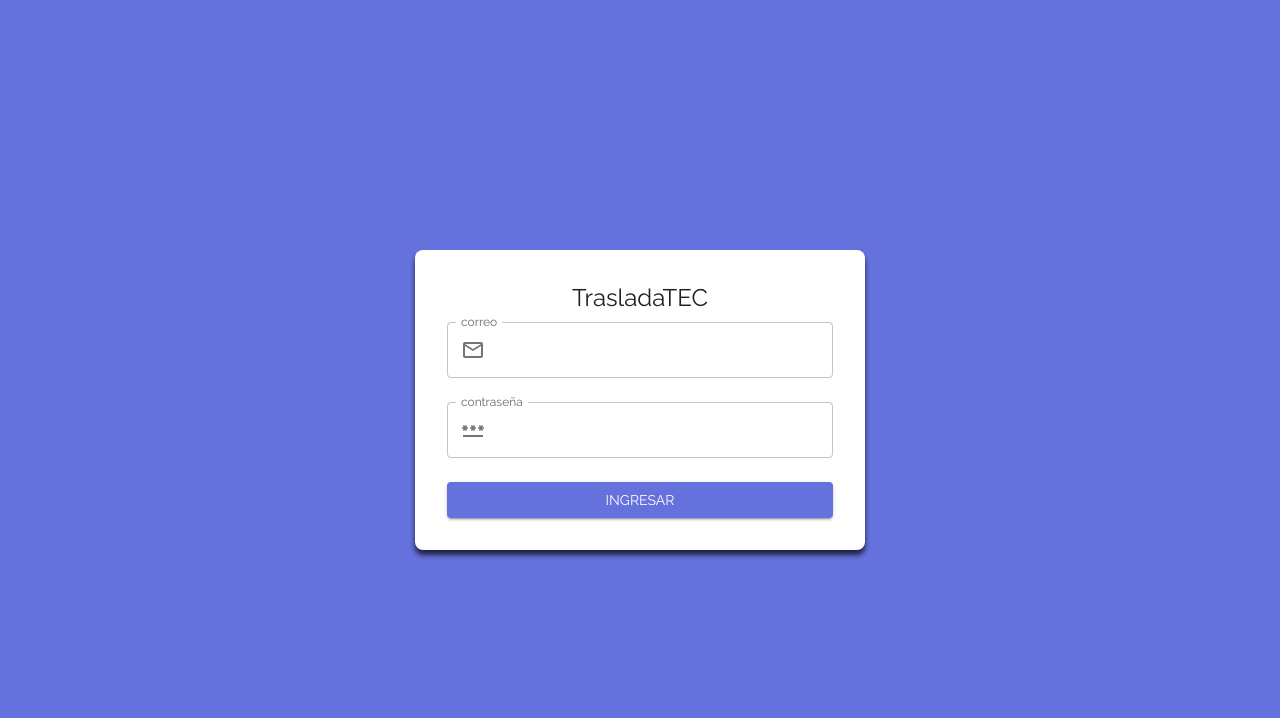
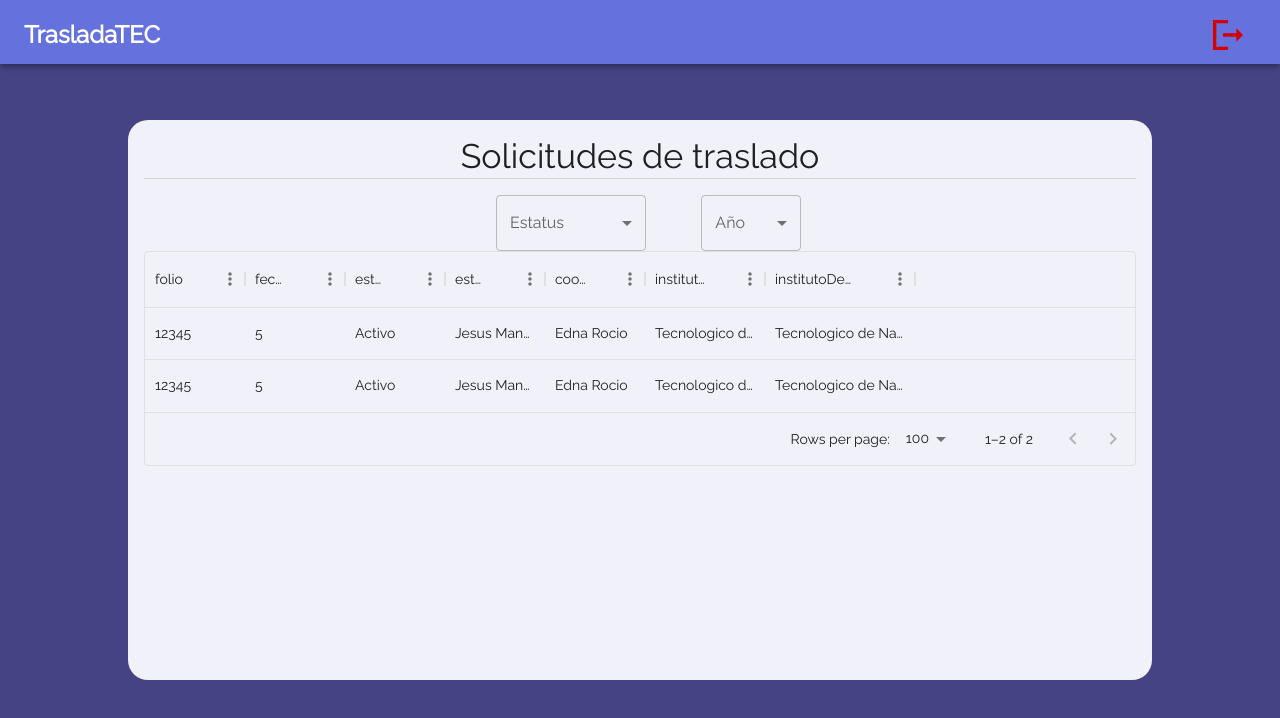
Before and after one commit to JesugG17/TrasladaTEC, a React (Vite) app in the folder frontend/: page /jefe in a window 1280 px wide. Before the commit this address led to /. Shown: the top 718 px of the page. Built offline with nearby package versions, Linux system fonts and the light colour scheme.

Commit message:
feature: JefeDivisionPage diseño terminado

```diff
--- a/frontend/package.json
+++ b/frontend/package.json
@@ -14,6 +14,7 @@
     "@emotion/styled": "^11.10.8",
     "@mui/icons-material": "^5.11.16",
     "@mui/material": "^5.12.3",
+    "@mui/x-data-grid": "^6.3.1",
     "@reduxjs/toolkit": "^1.9.5",
     "axios": "^1.4.0",
     "react": "^18.2.0",
--- a/frontend/src/hooks/useForm.js
+++ b/frontend/src/hooks/useForm.js
@@ -5,6 +5,7 @@ export const useForm = (initialState = {}) => {
 
   const handleChange = (event) => {
     const { name, value } = event.target;
+    console.log(name);
     setFormState({
       ...formState,
       [name]: value
--- /dev/null
+++ b/frontend/src/trasladatec/components/Filtros.jsx
@@ -0,0 +1,63 @@
+import { FormControl, Grid, InputLabel, MenuItem, Select } from "@mui/material";
+const years = [
+    'Todos',
+    '2020',
+    '2021',
+    '2022',
+    '2023'
+  ];
+export const Filtros = ({ estatus, anio, handleChange }) => {
+  return (
+    <Grid
+      container
+      direction="row"
+      justifyContent="center"
+      sx={{
+        mt: 2,
+        gap: 5,
+      }}
+    >
+      <Grid item xs={2}>
+        <FormControl variant="outlined">
+          <InputLabel id="filtro-label-1">Estatus</InputLabel>
+          <Select
+            labelId="filtro-label-1"
+            id="filtro-label"
+            label="Estatus"
+            name="estatus"
+            value={estatus}
+            onChange={handleChange}
+            sx={{
+              width: 150,
+            }}
+          >
+            <MenuItem value="Todos">Todos</MenuItem>
+            <MenuItem value="Activos">Activos</MenuItem>
+            <MenuItem value="Finalizados">Finalizados</MenuItem>
+          </Select>
+        </FormControl>
+      </Grid>
+      <Grid item xs={1}>
+        <FormControl variant="outlined">
+          <InputLabel id="filtro-label-2">Año</InputLabel>
+          <Select
+            labelId="filtro-label-2"
+            name="anio"
+            label="año"
+            value={anio}
+            onChange={handleChange}
+            sx={{
+              width: 100,
+            }}
+          >
+            {years.map((year) => (
+              <MenuItem key={year} value={year}>
+                {year}
+              </MenuItem>
+            ))}
+          </Select>
+        </FormControl>
+      </Grid>
+    </Grid>
+  );
+};
--- a/frontend/src/trasladatec/components/Navbar.jsx
+++ b/frontend/src/trasladatec/components/Navbar.jsx
@@ -10,7 +10,7 @@ import {
 import { useNavigate } from 'react-router';
 
 
-export const Navbar = ({ drawerWidth }) => {
+export const Navbar = ({ drawerWidth, containsSidebar = true }) => {
   const navigate = useNavigate();
 
   const logout = () => {
@@ -23,7 +23,7 @@ export const Navbar = ({ drawerWidth }) => {
     <AppBar
       position="fixed"
       sx={{
-        width: {sm: `calc(100% - ${drawerWidth}px)`},
+        width: {sm: `${ containsSidebar ? `calc(100% - ${drawerWidth}px` : '100%' })`},
       }}
     >
       <Toolbar>
--- a/frontend/src/trasladatec/layout/TrasladaTECLayout.jsx
+++ b/frontend/src/trasladatec/layout/TrasladaTECLayout.jsx
@@ -2,11 +2,18 @@ import { Box } from '@mui/material'
 import { Navbar } from '../components/Navbar'
 import { Sidebar } from '../components/Sidebar'
 
-export const TrasladaTECLayout = ({ children }) => {
+export const TrasladaTECLayout = ({ children, containsSidebar = true }) => {
   return (
     <Box bgcolor='#454384' sx={{ display: 'flex', height: '100vh'}}>
-        <Navbar drawerWidth={400}/>
-        <Sidebar drawerWidth={400} />
+        <Navbar
+          drawerWidth={400}
+          containsSidebar={ containsSidebar }
+        />
+
+        {
+          containsSidebar &&
+          <Sidebar drawerWidth={400} />
+        }
         { children }
     </Box>
 
--- /dev/null
+++ b/frontend/src/trasladatec/pages/JefeDivisionPage.jsx
@@ -0,0 +1,142 @@
+import {
+  Box,
+  Divider,
+  FormControl,
+  Grid,
+  Icon,
+  InputLabel,
+  MenuItem,
+  Select,
+  Typography,
+} from "@mui/material";
+import { TrasladaTECLayout } from "../layout/TrasladaTECLayout";
+import { useForm } from "../../hooks/useForm";
+import { Filtros } from "../components/Filtros";
+import { CheckCircle, CheckCircleOutline } from "@mui/icons-material";
+import { DataGrid } from "@mui/x-data-grid";
+
+const columns = [
+  {field: 'folio'},
+  {field: 'fecha'},
+  {field: 'estatus'},
+  {field: 'estudiante'},
+  {field: 'coordinador'},
+  {field: 'institutoOrigen', width: 120},
+  {field: 'institutoDestino', width: 150}
+]
+
+const traslados = [
+  {
+    id: 1,
+    folio: 12345,
+    fecha: new Date().getDate(),
+    estatus: 'Activo',
+    estudiante: 'Jesus Manuel',
+    coordinador: 'Edna Rocio',
+    institutoOrigen: 'Tecnologico de Culiacan',
+    institutoDestino: 'Tecnologico de Navolato'
+  },
+  {
+    id: 2,
+    folio: 12345,
+    fecha: new Date().getDate(),
+    estatus: 'Activo',
+    estudiante: 'Jesus Manuel',
+    coordinador: 'Edna Rocio',
+    institutoOrigen: 'Tecnologico de Culiacan',
+    institutoDestino: 'Tecnologico de Navolato'
+  }
+]
+
+export const JefeDivisionPage = () => {
+
+
+  const { estatus, anio, handleChange } = useForm({
+    estatus: '',
+    anio: ''
+  })
+
+  console.log(traslados);;
+
+  return (
+    <TrasladaTECLayout containsSidebar={false}>
+      <Grid container flex="row" alignItems="center" justifyContent="center">
+        <Grid
+          item
+          sx={{
+            width: "80%",
+            height: "70%",
+            backgroundColor: "secondary.main",
+            borderRadius: 5,
+            padding: 2,
+          }}
+        >
+          <Typography textAlign="center" variant="h4">
+            Solicitudes de traslado
+          </Typography>
+          <Divider />
+          <Filtros
+            estatus={ estatus }
+            anio={ anio }
+            handleChange={ handleChange }
+          />
+          {/* <Grid item
+            sx={{
+              width: '100%',
+              height: 200
+            }}
+          >
+          </Grid> */}
+          <Box sx={{
+            height: 400,
+            width: '100%'
+          }}>
+
+            <DataGrid
+              autoHeight
+              disableColumnFilter
+              columns={columns}
+              rows={traslados}
+            />
+          </Box>
+
+
+
+
+          {/* <Grid container
+            direction='column'
+
+
+          >
+            <Grid container
+              direction='row'
+              alignItems='center'
+              justifyContent='space-between'
+              sx={{
+                width: '100%',
+                height: 100,
+                outline: '1px solid black',
+                gap: 2,
+                backgroundColor: 'primary.main',
+                borderRadius: 2,
+                mt: 2
+              }}
+            >
+              <Grid item>
+                <Icon>
+                  <CheckCircleOutline color="success" />
+                </Icon>
+                <Typography color='white'>Folio: {1234} </Typography>
+              </Grid>
+              <Grid item>
+                <Typography></Typography>
+              </Grid>
+            </Grid>
+          </Grid> */}
+
+
+        </Grid>
+      </Grid>
+    </TrasladaTECLayout>
+  );
+};
--- a/frontend/src/trasladatec/routes/TrasladaTECRoutes.jsx
+++ b/frontend/src/trasladatec/routes/TrasladaTECRoutes.jsx
@@ -1,15 +1,12 @@
 import { Navigate, Route, Routes } from "react-router";
-// import { EstudianteView } from '../view/EstudianteView'
-import { SolicitudView } from "../view/SolicitudView";
-// import { HistorialView } from '../view/HistorialView'
 import { EstudiantePage } from "../pages/EstudiantePage";
+import { JefeDivisionPage } from "../pages/JefeDivisionPage";
 
 export const TrasladaTECRoutes = () => {
   return (
     <Routes>
       <Route path="/estudiante" element={<EstudiantePage />} />
-      <Route path="/crear" element={<SolicitudView />} />
-      {/* <Route path='/historial' element={<HistorialView />} /> */}
+      <Route path="/jefe" element={<JefeDivisionPage />} />
       <Route path="/*" element={<Navigate to="/" />} />
     </Routes>
   );
```
Also changed, not shown: 1 other file (tests, documents, lock files or other folders).
